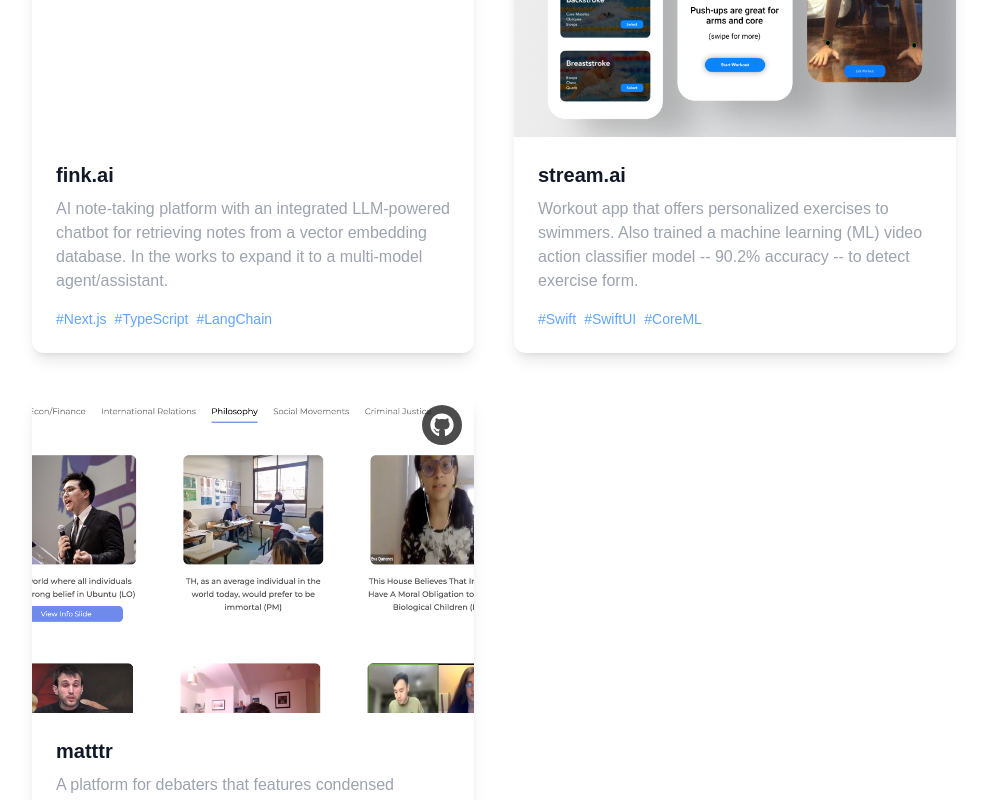
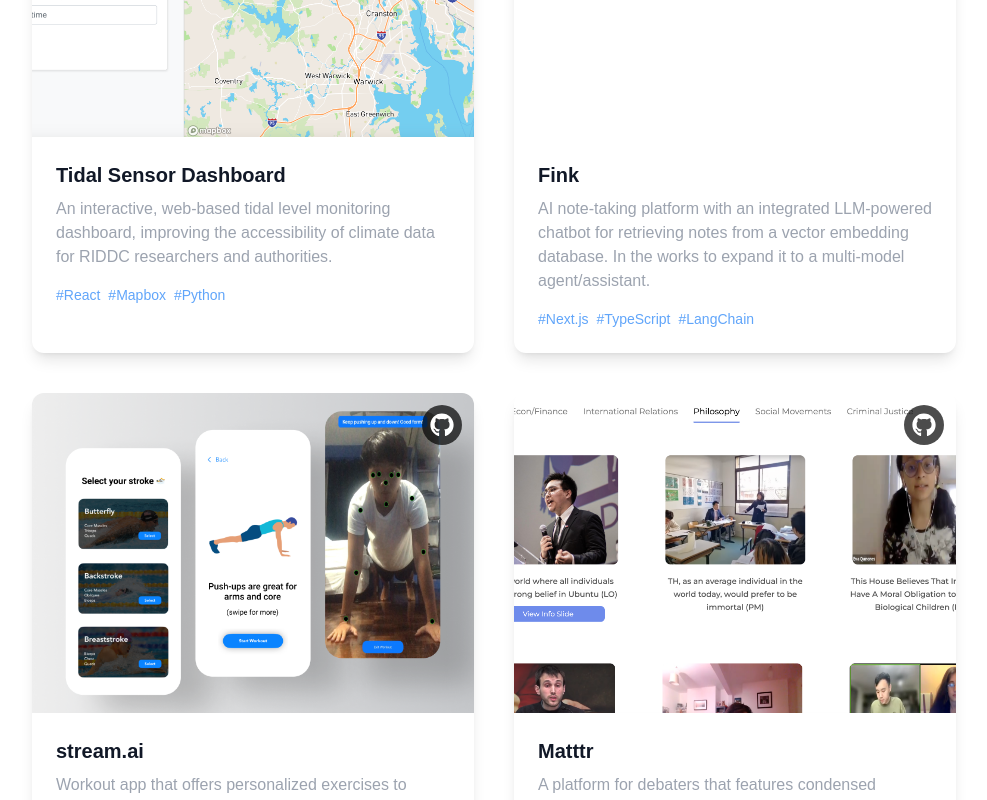
Before and after one commit to tktserapio/my-portfolio, a Next.js app: page / in a window 1280 px wide. Shown: the part 980-1780 px from the top of the page, without its empty margins (146-1133 px from the left). Built offline with nearby package versions, Linux system fonts and the light colour scheme.

Commit message:
added new project

```diff
--- a/components/Hero.tsx
+++ b/components/Hero.tsx
@@ -21,7 +21,7 @@
         <div className="w-full md:w-3/5 max-w-2xl text-center md:text-left">
           <h1 className="text-4xl font-bold text-gray-900">Hi, I&apos;m Tyrone.</h1>
           <p className="text-lg text-gray-700 mt-4">
-            I&apos;m a student at <span className="font-bold">Brown University</span> studying Computer Science, Applied Mathematics, and Economics.
+            I&apos;m a student at <span className="font-bold">Brown University</span> studying Computer Science and Economics.
           </p>
           <p className="text-lg text-gray-700 mt-2">
 
--- a/components/Projects.tsx
+++ b/components/Projects.tsx
@@ -4,7 +4,14 @@
 
 const projects = [
   {
-    title: "fink.ai",
+    title: "Tidal Sensor Dashboard",
+    description: "An interactive, web-based tidal level monitoring dashboard, improving the accessibility of climate data for RIDDC researchers and authorities.",
+    tech: ["#React", "#Mapbox", "#Python"],
+    image: "/tidal-sensor.png",
+    github: "https://github.com/tktserapio"
+  },
+  {
+    title: "Fink",
     description:
       "AI note-taking platform with an integrated LLM-powered chatbot for retrieving notes from a vector embedding database. In the works to expand it to a multi-model agent/assistant.",
     tech: ["#Next.js", "#TypeScript", "#LangChain"],
@@ -20,7 +27,7 @@
     github: "https://github.com/tktserapio/Stream.ai",
   },
   {
-    title: "matttr",
+    title: "Matttr",
     description:
       "A platform for debaters that features condensed transcriptions of arguments on various motions. It uses Natural Language Processing (NLP) to automate transcription of speeches.",
     tech: ["#Python", "#PyTorch", "#JavaScript"],
```
Also changed, not shown: public/tidal-sensor.png (added).
